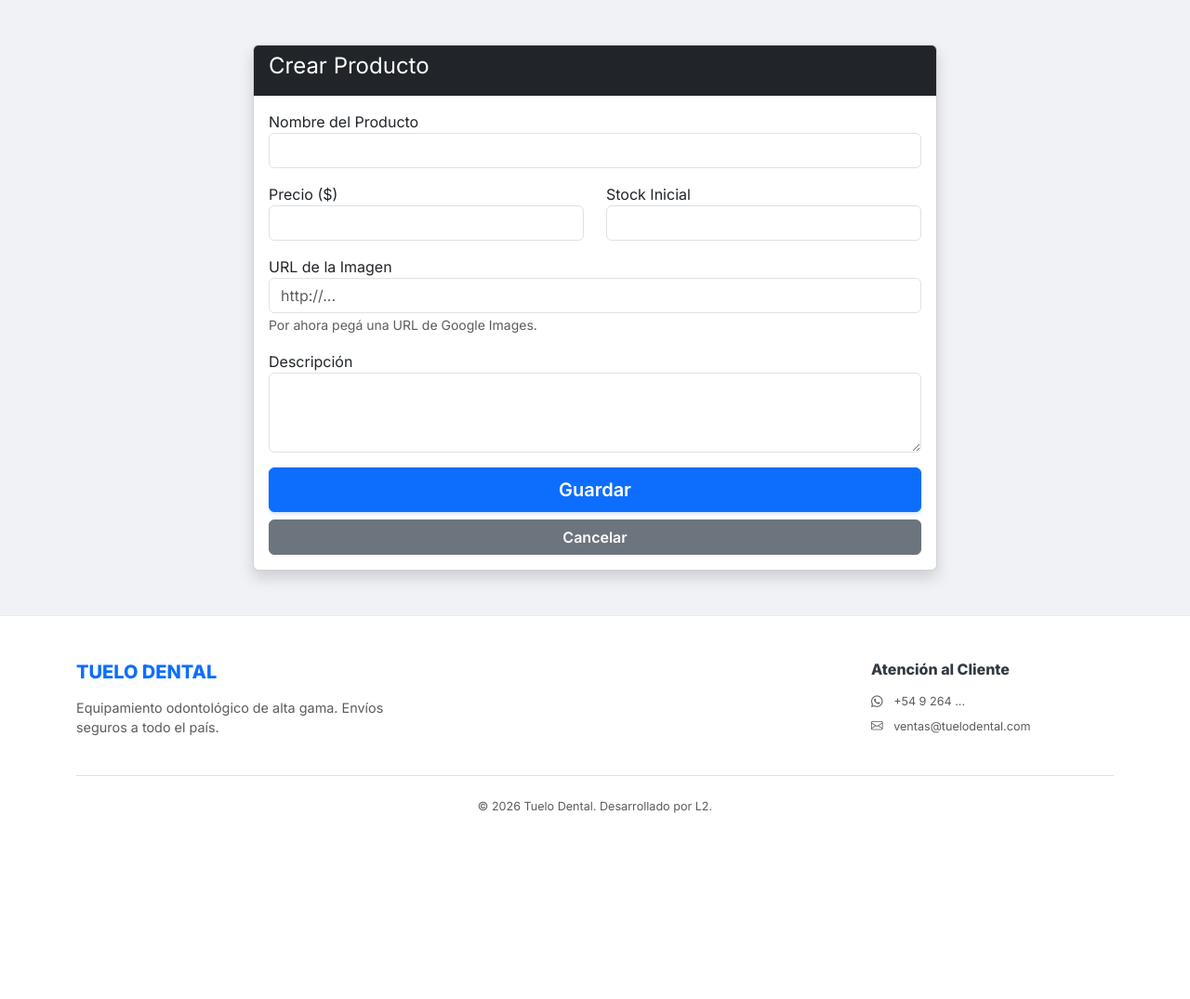
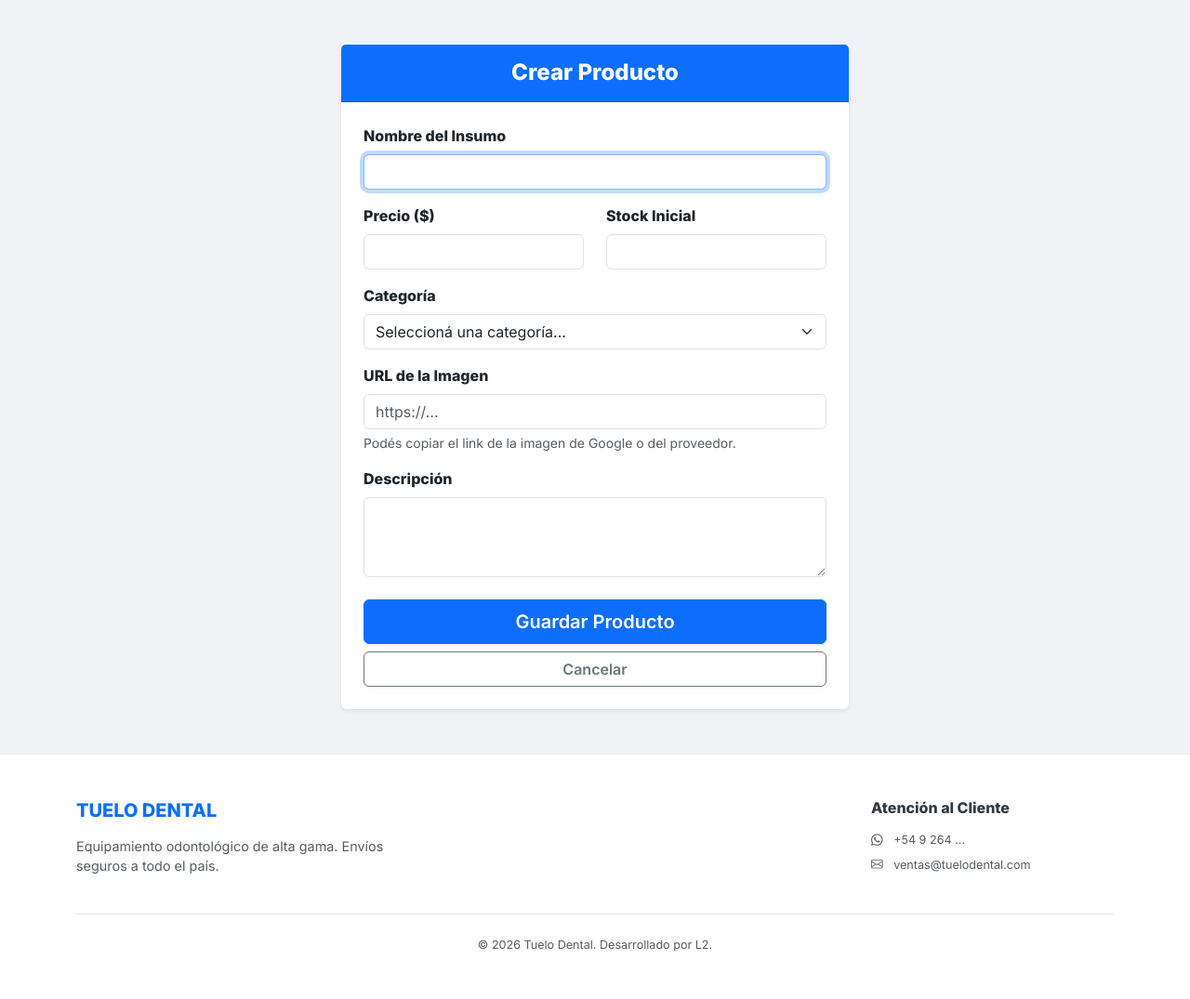
Before and after one commit to franciscolaria-commits/tueloDental, a Flask app: page /admin/product/new in a window 1280 px wide. Shown: the part 79-1154 px from the top of the page at 93% size. Before the commit the page ends 954 px from the top, so only its background shows below. Run offline with Flask 3, Linux system fonts and the light colour scheme; a user stored in the database is signed in; tables that the repository leaves empty hold one stand-in row (values such as "Sample post").

Commit message:
Mejoras diseño celular clinica

```diff
--- a/app/routes/admin.py
+++ b/app/routes/admin.py
@@ -1,13 +1,12 @@
-import io
-from datetime import datetime
+from flask import Blueprint, render_template, request, redirect, url_for, flash, abort, current_app
+from flask_login import login_required, current_user
 from functools import wraps
 import pandas as pd
-from werkzeug.utils import secure_filename
-
-from flask import Blueprint, render_template, request, redirect, url_for, flash, abort, send_file
-from flask_login import login_required, current_user
-from app.models import Product, Order
+import io # Para manejar el archivo en memoria
+from app.models import Product, Order, OrderItem
 from app import db
+from datetime import datetime
+from flask import send_file
 
 admin_bp = Blueprint('admin', __name__)
 
@@ -26,7 +25,7 @@ def admin_required(f):
 @admin_bp.route('/')
 @admin_required
 def dashboard():
-    products = Product.query.all()
+    products = Product.query.order_by(Product.id.desc()).all()
     return render_template('admin/dashboard.html', products=products)
 
 @admin_bp.route('/product/new', methods=['GET', 'POST'])
@@ -38,8 +37,16 @@ def create_product():
         stock = int(request.form.get('stock'))
         description = request.form.get('description')
         image_url = request.form.get('image_url')
+        category = request.form.get('category') # <--- AGREGADO: Capturar categoría
 
-        product = Product(name=name, price=price, stock=stock, description=description, image_url=image_url)
+        product = Product(
+            name=name,
+            price=price,
+            stock=stock,
+            description=description,
+            image_url=image_url,
+            category=category # <--- AGREGADO: Guardar categoría
+        )
         db.session.add(product)
         db.session.commit()
         flash('Producto creado exitosamente.', 'success')
@@ -58,6 +65,7 @@ def edit_product(id):
         product.stock = int(request.form.get('stock'))
         product.description = request.form.get('description')
         product.image_url = request.form.get('image_url')
+        product.category = request.form.get('category') # <--- AGREGADO: Actualizar categoría
 
         db.session.commit()
         flash('Producto actualizado.', 'success')
@@ -69,6 +77,8 @@ def edit_product(id):
 @admin_required
 def delete_product(id):
     product = Product.query.get_or_404(id)
+    # Primero verificamos si tiene items de ordenes asociados para no romper la DB
+    # (Aunque nuestro script de limpieza ya se encargó, esto es seguridad extra)
     db.session.delete(product)
     db.session.commit()
     flash('Producto eliminado.', 'info')
@@ -97,41 +107,33 @@ def import_products():
         else:
             df = pd.read_csv(file)
 
-        # Limpiamos espacios en los nombres de las columnas por si acaso " Nombre "
+        # Limpiamos espacios en los nombres de las columnas
         df.columns = [c.strip() for c in df.columns]
 
         count_new = 0
         count_updated = 0
 
         for index, row in df.iterrows():
-            # --- LECTURA FLEXIBLE (Mayúscula o Minúscula) ---
-
-            # 1. NOMBRE (Nombre o nombre)
+            # Lectura Flexible
             raw_name = row.get('Nombre', row.get('nombre'))
             if not raw_name or pd.isna(raw_name):
-                continue # Si no tiene nombre, saltamos esta fila
+                continue
             name = str(raw_name).strip()
 
-            # 2. PRECIO (Precio o precio)
             raw_price = row.get('Precio', row.get('precio'))
             price = float(raw_price) if raw_price and pd.notna(raw_price) else 0.0
 
-            # 3. STOCK (Stock o stock)
             raw_stock = row.get('Stock', row.get('stock'))
             stock = int(raw_stock) if raw_stock and pd.notna(raw_stock) else 0
 
-            # 4. DESCRIPCIÓN (Descripcion, descripcion o Descripción)
             raw_desc = row.get('Descripcion', row.get('descripcion', row.get('Descripción')))
             description = str(raw_desc) if raw_desc and pd.notna(raw_desc) else ''
 
-            # 5. CATEGORÍA (Categoria, categoria o Categoría)
             raw_cat = row.get('Categoria', row.get('categoria', row.get('Categoría')))
             if raw_cat and pd.notna(raw_cat):
                 category = str(raw_cat).strip()
             else:
-                category = "General"
-
-            # ------------------------------------------------
+                category = "Odontología General" # Default si no ponen nada
 
             product = Product.query.filter_by(name=name).first()
 
@@ -164,16 +166,14 @@ def import_products():
 
     return redirect(url_for('admin.dashboard'))
 
-# --- RUTAS DE GESTIÓN DE ÓRDENES (Lógica Nueva) ---
+# --- RUTAS DE GESTIÓN DE ÓRDENES ---
 
 @admin_bp.route('/orders')
 @admin_required
 def orders():
-    # 1. Órdenes Activas: Pendientes o Pagadas (Las que requieren acción)
     active_orders = Order.query.filter(Order.status.in_(['pending', 'paid']))\
                                .order_by(Order.date_created.desc()).all()
 
-    # 2. Historial: Solo las Enviadas/Entregadas
     history_orders = Order.query.filter_by(status='shipped')\
                                 .order_by(Order.date_created.desc()).all()
 
@@ -183,21 +183,19 @@ def orders():
 @admin_required
 def update_order_status(order_id, new_status):
     order = Order.query.get_or_404(order_id)
-
     allowed_statuses = ['paid', 'shipped', 'cancelled']
 
     if new_status not in allowed_statuses:
         flash('Estado no válido.', 'danger')
         return redirect(url_for('admin.orders'))
 
-    # Si cancelamos la orden, devolvemos el stock
+    # Devolver stock si se cancela
     if new_status == 'cancelled' and order.status != 'cancelled':
         for item in order.items:
-            if item.product: # Verificamos que el producto aún exista en DB
+            if item.product:
                 item.product.stock += item.quantity
         flash('Orden cancelada y stock restaurado.', 'info')
 
-    # Mensaje de éxito si se envía al historial
     if new_status == 'shipped':
         flash(f'¡Orden #{order.id} archivada en el Historial!', 'success')
     else:
@@ -211,17 +209,14 @@ def update_order_status(order_id, new_status):
 @admin_bp.route('/orders/export_clean')
 @admin_required
 def export_and_clean_history():
-    # 1. Buscamos SOLO las órdenes del historial (ya enviadas)
     orders_to_export = Order.query.filter_by(status='shipped').all()
 
     if not orders_to_export:
         flash('No hay órdenes terminadas para exportar.', 'warning')
         return redirect(url_for('admin.orders'))
 
-    # 2. Convertimos los datos a formato Pandas (Excel)
     data = []
     for order in orders_to_export:
-        # Aplanamos los items
         items_str = ", ".join([f"{i.quantity}x {i.product.name if i.product else 'Eliminado'}" for i in order.items])
 
         data.append({
@@ -235,28 +230,21 @@ def export_and_clean_history():
         })
 
     df = pd.DataFrame(data)
-
-    # 3. Guardamos en Memoria
     output = io.BytesIO()
     with pd.ExcelWriter(output, engine='openpyxl') as writer:
         df.to_excel(writer, index=False, sheet_name='Ventas Terminadas')
     output.seek(0)
 
-    # 4. LIMPIEZA DE BASE DE DATOS
     try:
         for order in orders_to_export:
-            # Primero borramos los items de la orden
             for item in order.items:
                 db.session.delete(item)
-            # Después borramos la orden
             db.session.delete(order)
         db.session.commit()
-        print("🧹 Historial limpiado exitosamente.")
     except Exception as e:
         db.session.rollback()
-        flash(f'Error al limpiar base de datos: {str(e)}', 'danger')
+        flash(f'Error al limpiar: {str(e)}', 'danger')
         return redirect(url_for('admin.orders'))
 
-    # 5. Descargar archivo
     filename = f"Ventas_Terminadas_{datetime.now().strftime('%Y_%m_%d')}.xlsx"
     return send_file(output, download_name=filename, as_attachment=True, mimetype='application/vnd.openxmlformats-officedocument.spreadsheetml.sheet')
--- a/app/templates/admin/product_form.html
+++ b/app/templates/admin/product_form.html
@@ -3,45 +3,70 @@
 {% block content %}
 <div class="container py-5">
     <div class="row justify-content-center">
-        <div class="col-md-8">
-            <div class="card shadow">
-                <div class="card-header bg-dark text-white">
-                    <h4>{{ action }} Producto</h4>
+        <div class="col-md-8 col-lg-6">
+            <div class="card shadow-sm border-0">
+                <div class="card-header bg-primary text-white text-center py-3">
+                    <h4 class="mb-0 fw-bold">{{ action }} Producto</h4>
                 </div>
-                <div class="card-body">
+                <div class="card-body p-4">
                     <form method="POST">
+
                         <div class="mb-3">
-                            <label>Nombre del Producto</label>
-                            <input type="text" name="name" class="form-control"
-                                value="{{ product.name if product else '' }}" required>
+                            <label class="form-label fw-bold">Nombre del Insumo</label>
+                            <input type="text" class="form-control" name="name"
+                                value="{{ product.name if product else '' }}" required autofocus>
                         </div>
+
                         <div class="row">
                             <div class="col-md-6 mb-3">
-                                <label>Precio ($)</label>
-                                <input type="number" step="0.01" name="price" class="form-control"
+                                <label class="form-label fw-bold">Precio ($)</label>
+                                <input type="number" step="0.01" class="form-control" name="price"
                                     value="{{ product.price if product else '' }}" required>
                             </div>
                             <div class="col-md-6 mb-3">
-                                <label>Stock Inicial</label>
-                                <input type="number" name="stock" class="form-control"
+                                <label class="form-label fw-bold">Stock Inicial</label>
+                                <input type="number" class="form-control" name="stock"
                                     value="{{ product.stock if product else '' }}" required>
                             </div>
                         </div>
+
                         <div class="mb-3">
-                            <label>URL de la Imagen</label>
-                            <input type="text" name="image_url" class="form-control"
-                                value="{{ product.image_url if product else '' }}" placeholder="http://...">
-                            <small class="text-muted">Por ahora pegá una URL de Google Images.</small>
+                            <label class="form-label fw-bold">Categoría</label>
+                            <select class="form-select" name="category" required>
+                                <option value="" disabled {{ 'selected' if not product else '' }}>Seleccioná una
+                                    categoría...</option>
+
+                                <option value="Equipamiento" {{ 'selected' if product and
+                                    product.category=='Equipamiento' else '' }}>Equipamiento</option>
+                                <option value="Implantes" {{ 'selected' if product and product.category=='Implantes'
+                                    else '' }}>Implantes</option>
+                                <option value="Laboratorio" {{ 'selected' if product and product.category=='Laboratorio'
+                                    else '' }}>Laboratorio</option>
+                                <option value="Odontología General" {{ 'selected' if product and
+                                    product.category=='Odontología General' else '' }}>Odontología General</option>
+                                <option value="Ortodoncia" {{ 'selected' if product and product.category=='Ortodoncia'
+                                    else '' }}>Ortodoncia</option>
+                                <option value="Prótesis" {{ 'selected' if product and product.category=='Prótesis'
+                                    else '' }}>Prótesis</option>
+                            </select>
                         </div>
+
                         <div class="mb-3">
-                            <label>Descripción</label>
-                            <textarea name="description" class="form-control"
+                            <label class="form-label fw-bold">URL de la Imagen</label>
+                            <input type="url" class="form-control" name="image_url" placeholder="https://..."
+                                value="{{ product.image_url if product else '' }}">
+                            <div class="form-text">Podés copiar el link de la imagen de Google o del proveedor.</div>
+                        </div>
+
+                        <div class="mb-4">
+                            <label class="form-label fw-bold">Descripción</label>
+                            <textarea class="form-control" name="description"
                                 rows="3">{{ product.description if product else '' }}</textarea>
                         </div>
 
                         <div class="d-grid gap-2">
-                            <button type="submit" class="btn btn-primary btn-lg">Guardar</button>
-                            <a href="{{ url_for('admin.dashboard') }}" class="btn btn-secondary">Cancelar</a>
+                            <button type="submit" class="btn btn-primary btn-lg shadow-sm">Guardar Producto</button>
+                            <a href="{{ url_for('admin.dashboard') }}" class="btn btn-outline-secondary">Cancelar</a>
                         </div>
                     </form>
                 </div>
```
